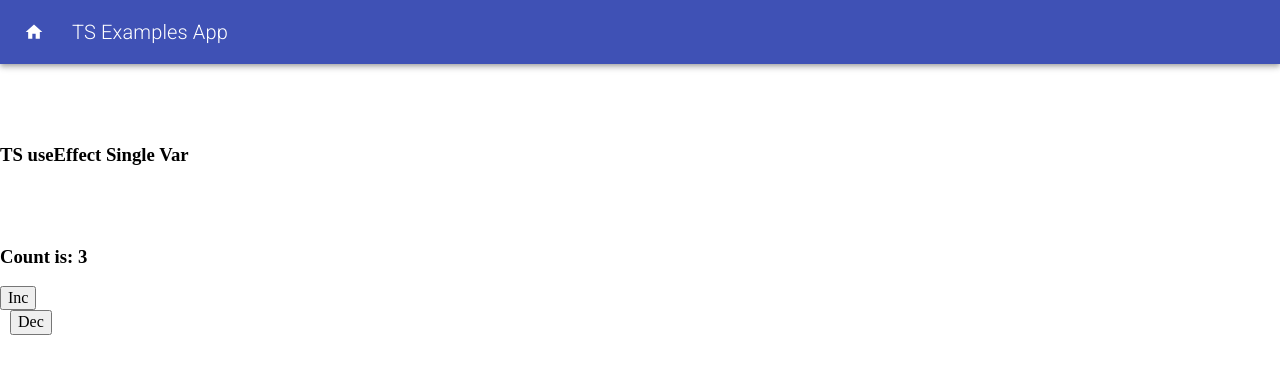
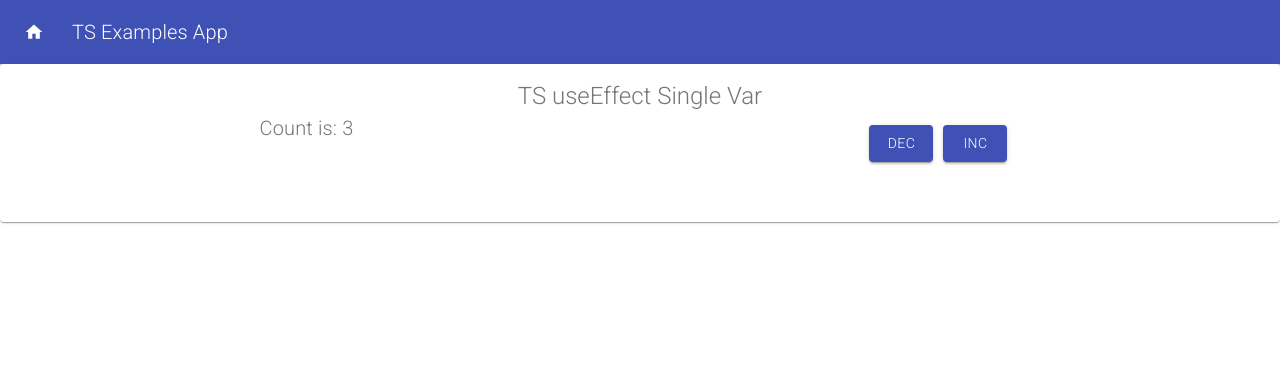
Before and after one commit to gabebravo/typescript-react-examples, a React (Create React App) app: page /use-state-simple in a window 1280 px wide. Shown: the top 374 px of the page. Built offline with nearby package versions, Linux system fonts and the light colour scheme; the HTML template or start-up script is replaced by a standard one.

Commit message:
Updated the styling for the simple TS useState example

```diff
--- a/src/components/Home.tsx
+++ b/src/components/Home.tsx
@@ -33,12 +33,12 @@ const useStyles = makeStyles((theme) => ({
   }
 }));
 
-export default function Home({ links }: Props): ReactElement {
+export default function Home({ links = [] }: Props): ReactElement {
   let history = useHistory();
   const classes = useStyles();
 
   // MAGIC: React will internally assign unique keys when using React.Children.toArray for mapping elements
-  const renderLinks = () => (
+  const RenderLinks = (): ReactElement => (
     <>
       {React.Children.toArray(
         links.map(({ text, url }) => (
@@ -71,7 +71,7 @@ export default function Home({ links }: Props): ReactElement {
               }
               className={classes.root}
             >
-              {links && renderLinks()}
+              {links && <RenderLinks />}
             </List>
           </Paper>
         </Grid>
--- a/src/components/UseStateSimple.tsx
+++ b/src/components/UseStateSimple.tsx
@@ -1,24 +1,50 @@
 import { ReactElement, useState } from 'react'
+import { makeStyles } from '@material-ui/core/styles';
+import Paper from '@material-ui/core/Paper';
+import Grid from '@material-ui/core/Grid';
+import Button from '@material-ui/core/Button';
+import Typography from '@material-ui/core/Typography';
+
+const useStyles = makeStyles((theme) => ({
+  root: {
+    flexGrow: 1,
+    '& .MuiButton-containedPrimary': {
+      margin: 5
+    }
+  },
+  paper: {
+    padding: theme.spacing(2),
+    textAlign: 'center',
+    color: theme.palette.text.secondary,
+  },
+}));
 
 interface Props {
   startCount: number
 }
 
 export default function UseStateSimple({ startCount }: Props): ReactElement {
-  const [count, setCount] = useState(startCount)
+  const [count, setCount] = useState(startCount);
+  const classes = useStyles();
 
   return (
-    <div className="container">
-      <h3 style={{ marginTop: '5rem' }}>TS useEffect Single Var</h3>
-      <div style={{ marginTop: '5rem' }} className="row">
-        <div className="column">
-          <div><h3>{`Count is: ${count}`}</h3></div>
-          <div className="row">
-            <div style={{ marginRight: 10 }}><button onClick={() => setCount(count => count + 1)}>Inc</button></div>
-            <div style={{ marginLeft: 10 }}><button onClick={() => setCount(count => count - 1)}>Dec</button></div>
-          </div>
-        </div>
-      </div>
+    <div className={classes.root}>
+      <Grid container spacing={3}>
+        <Grid item xs={12}>
+          <Paper className={classes.paper}>
+            <Typography variant="h5" gutterBottom>TS useEffect Single Var</Typography>
+            <Grid item xs={12} sm container>
+              <Grid container direction="column" spacing={2}>
+                <Typography variant="h6" gutterBottom>{`Count is: ${count}`}</Typography>
+                <Grid item xs={12}>
+                  <Button variant="contained" color="primary" onClick={() => setCount(count => count - 1)}>Dec</Button>
+                  <Button variant="contained" color="primary" onClick={() => setCount(count => count + 1)}>Inc</Button>
+                </Grid>
+              </Grid>
+            </Grid>
+          </Paper>
+        </Grid>
+      </Grid>
     </div>
   )
 }
```
